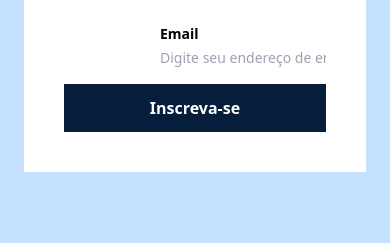
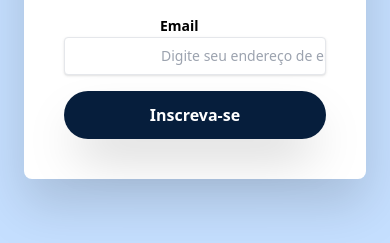
Before and after one commit to robertfreitas1/work-with-tailwind, a plain HTML site: page newsletter.html in a window 390 px wide. Shown: the part 601-844 px from the top of the page. Drawn offline with nearby package versions, Linux system fonts and the light colour scheme.

Commit message:
the mobile first it´s done

```diff
--- a/newsletter.html
+++ b/newsletter.html
@@ -35,13 +35,13 @@
 
 <body class="bg-azul-claro font-inter flex justify-center items-center h-screen ">
 
-    <main class=" flex px-6">
+    <main class=" flex px-6 drop-shadow-2xl">
 
         <section class="bg-azul-escuro hidden ">
             <img class="" src="image/icone-mergulhador.svg" alt="icone de mergulhador">
         </section>
 
-        <section class="bg-white p-10 gap-6 flex flex-col">
+        <section class="bg-white p-10 gap-6 flex flex-col rounded-lg">
 
             <div class="">
                 <svg class=""
@@ -66,8 +66,8 @@
 
             <form>
                 <label class="text-sm font-bold txt-gray-700 mb-2 pl-24" for="email">Email</label>
-                <input class="text-sm w-full mb-4 pl-24" id="email" type="email" placeholder="Digite seu endereço de email">
-                <button class="font-bold  text-white bg-azul-escuro w-full py-3" type="button">Inscreva-se</button>
+                <input class="text-sm w-full mb-4 pl-24 rounded border py-2 shadow focus:outline-nome hover:border-azul-claro hover:ring-1 hover:ring-azul-escuro focus:border-azul-escuro focus:ring-1 focus:ring-azul-escuro " id="email" type="email" placeholder="Digite seu endereço de email">
+                <button class="font-bold  text-white bg-azul-escuro w-full py-3 rounded-full shadow-2xl hover:bg-azul-hover duration-150" type="button">Inscreva-se</button>
             </form>
         </section>
     </main>
```
